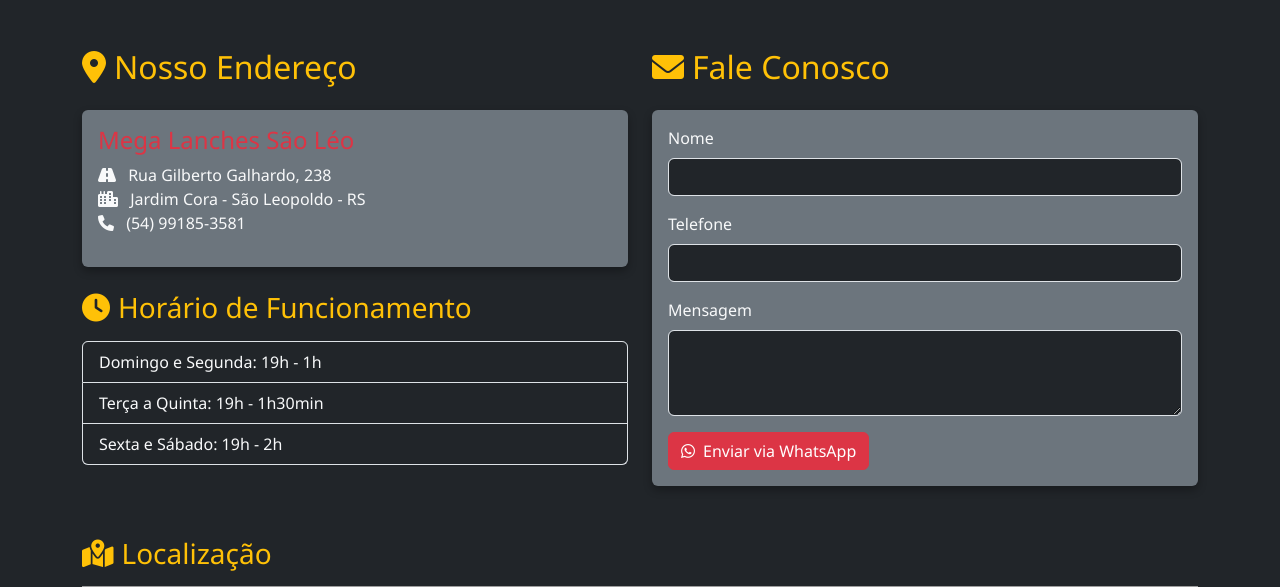
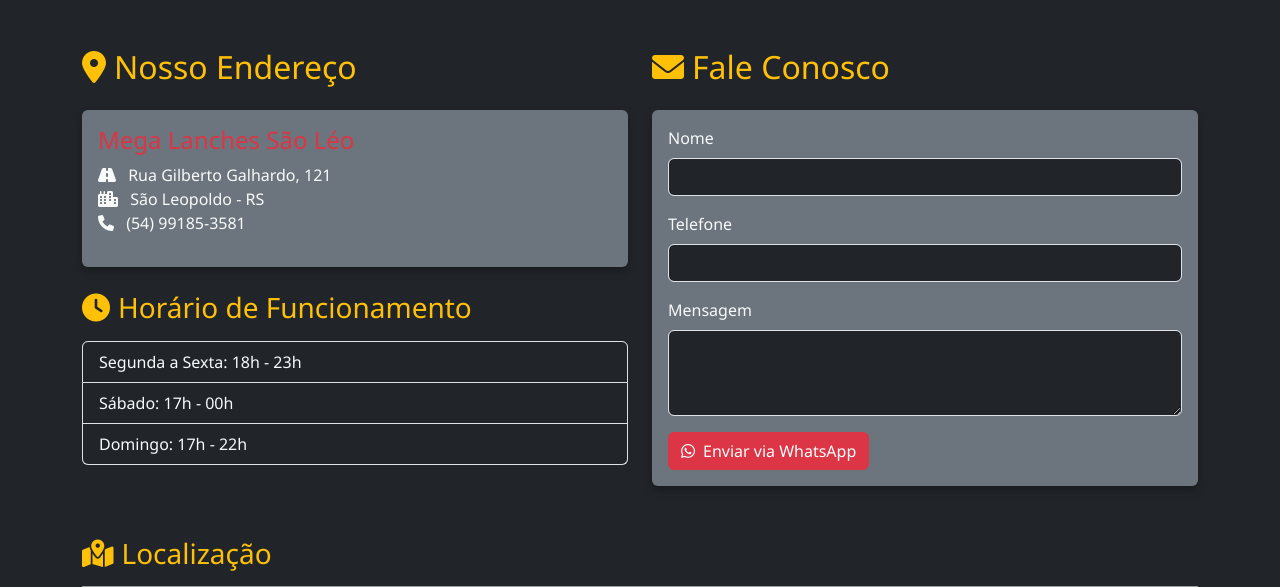
Before and after one commit to MegaLanchesSL/megalanchessl, a Flask app: page /contato in a window 1280 px wide. Shown: the part 56-643 px from the top of the page. Run offline with Flask 3, Linux system fonts and the light colour scheme; grey boxes are pictures that could not be loaded.

Commit message:
Add files via upload

```diff
--- a/app.py
+++ b/app.py
@@ -32,8 +32,8 @@
     ],
     "bebidas": [
         {
-            "nome": "Refrigerante 200 ml",
-            "descricao": "Pepsi, Guaraná",
+            "nome": "Refrigerante Lata",
+            "descricao": "Coca-Cola, Guaraná, Fanta Laranja",
             "preco": "R$ 6,00",
             "imagem": "refri.jpg"
         },
--- a/static/js/script.js
+++ b/static/js/script.js
@@ -12,13 +12,12 @@
 });
 
 // Simples chatbot de abertura automática
-
-//setTimeout(function() {
-//    const shouldOpenChat = confirm("Olá! Precisa de ajuda para fazer seu pedido? Clique em OK para falar conosco no WhatsApp.");
-//    if (shouldOpenChat) {
-//        const numero = "54991853581";
-//        const mensagem = "Olá Mega Lanches! Preciso de ajuda com meu pedido.";
-//        const url = `https://wa.me/${numero}?text=${encodeURIComponent(mensagem)}`;
-//        window.open(url, '_blank');
-//    }
-// }, 30000); // Abre após 30 segundos
+setTimeout(function() {
+    const shouldOpenChat = confirm("Olá! Precisa de ajuda para fazer seu pedido? Clique em OK para falar conosco no WhatsApp.");
+    if (shouldOpenChat) {
+        const numero = "54991853581";
+        const mensagem = "Olá Mega Lanches! Preciso de ajuda com meu pedido.";
+        const url = `https://wa.me/${numero}?text=${encodeURIComponent(mensagem)}`;
+        window.open(url, '_blank');
+    }
+}, 30000); // Abre após 30 segundos
--- a/templates/base.html
+++ b/templates/base.html
@@ -38,7 +38,7 @@
     <footer class="bg-danger text-center py-3">
         <div class="container">
             <p class="mb-0">Mega Lanches São Léo &copy; 2023</p>
-            <p class="mb-0">Rua Gilberto Galhardo, 238 - Jardim Cora - São Leopoldo - RS</p>
+            <p class="mb-0">Rua Gilberto Galhardo, 121 - São Leopoldo - RS</p>
             <p class="mb-0">Telefone: (54) 99185-3581</p>
         </div>
     </footer>
--- a/templates/contato.html
+++ b/templates/contato.html
@@ -8,8 +8,8 @@
             <div class="card-body">
                 <h4 class="text-danger">Mega Lanches São Léo</h4>
                 <p class="text-light">
-                    <i class="fas fa-road me-2"></i> Rua Gilberto Galhardo, 238<br>
-                    <i class="fas fa-city me-2"></i> Jardim Cora - São Leopoldo - RS<br>
+                    <i class="fas fa-road me-2"></i> Rua Gilberto Galhardo, 121<br>
+                    <i class="fas fa-city me-2"></i> São Leopoldo - RS<br>
                     <i class="fas fa-phone me-2"></i> (54) 99185-3581
                 </p>
             </div>
@@ -17,9 +17,9 @@
 
         <h3 class="text-warning mb-3"><i class="fas fa-clock me-2"></i>Horário de Funcionamento</h3>
         <ul class="list-group bg-secondary mb-4">
-            <li class="list-group-item bg-dark text-light">Domingo e Segunda: 19h - 1h</li>
-            <li class="list-group-item bg-dark text-light">Terça a Quinta:  19h - 1h30min</li>
-            <li class="list-group-item bg-dark text-light">Sexta e Sábado: 19h - 2h</li>
+            <li class="list-group-item bg-dark text-light">Segunda a Sexta: 18h - 23h</li>
+            <li class="list-group-item bg-dark text-light">Sábado: 17h - 00h</li>
+            <li class="list-group-item bg-dark text-light">Domingo: 17h - 22h</li>
         </ul>
     </div>
 
```
